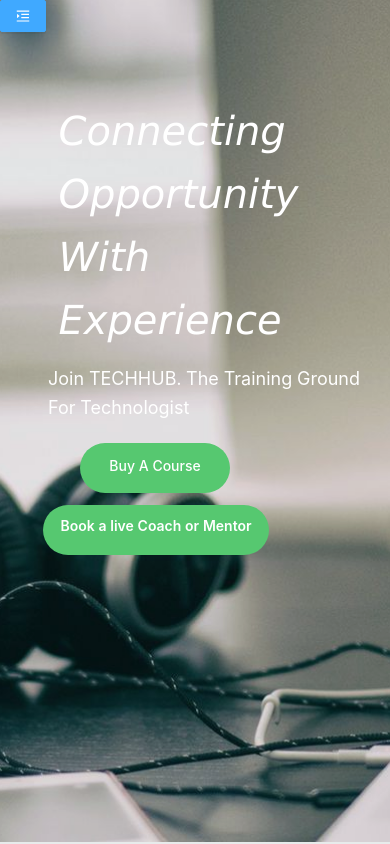
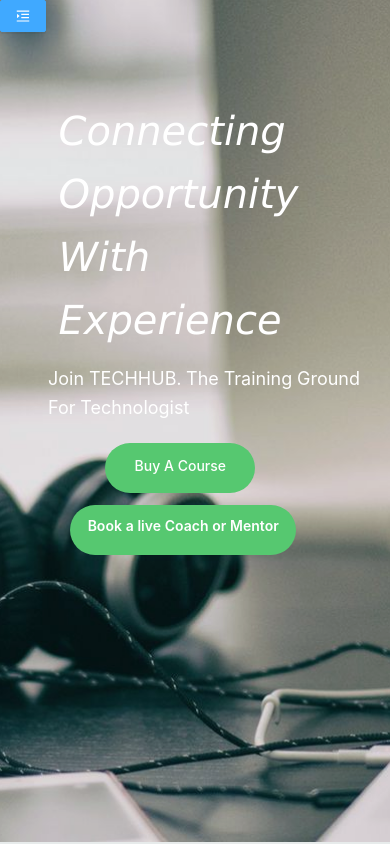
Before and after one commit to devlawr/techhubfrontend, a React (Create React App) app: page / in a window 390 px wide. Shown: the top 844 px of the page. Built offline with nearby package versions, Linux system fonts and the light colour scheme.

Commit message:
align button

```diff
--- a/src/App.css
+++ b/src/App.css
@@ -542,7 +542,7 @@
 }
 
 .joinus {
-  margin-left:5rem;
+  margin-left:27%;
   top: -93px;
 }
 .brilliance {
--- a/src/index.css
+++ b/src/index.css
@@ -11,7 +11,7 @@
  .session {
      position: absolute;
      top: 505px;
-     left: 43px;
+     left: 16%;
      background: #56C870;
      height: 50px;
      width: 226px;
@@ -54,3 +54,11 @@
         margin-left: 20px;
     }
  }
+
+ @media screen and  (min-width: 320px) and (max-width: 425px) {
+    .session {
+
+            left: 18%;
+
+        }
+ }
```
